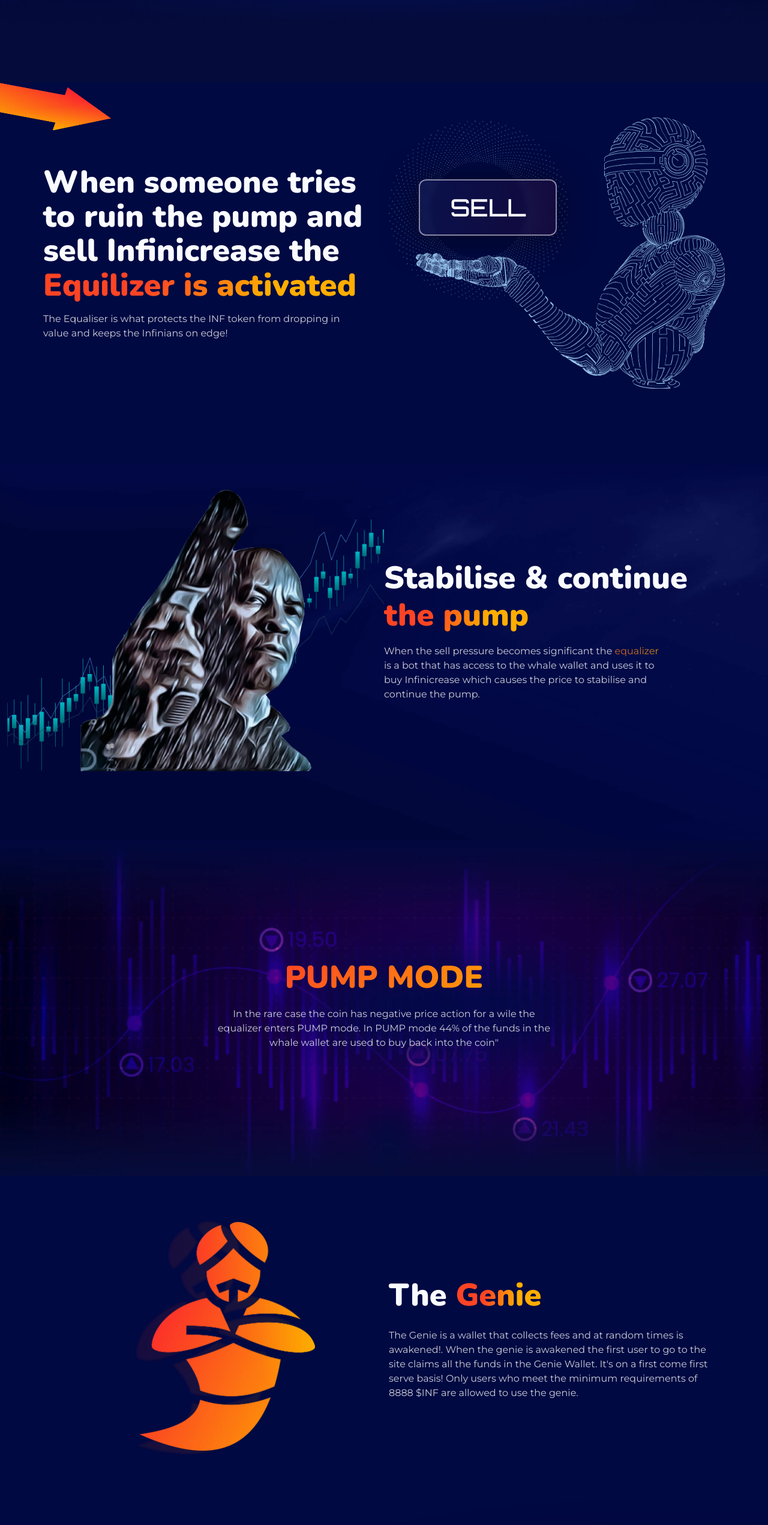
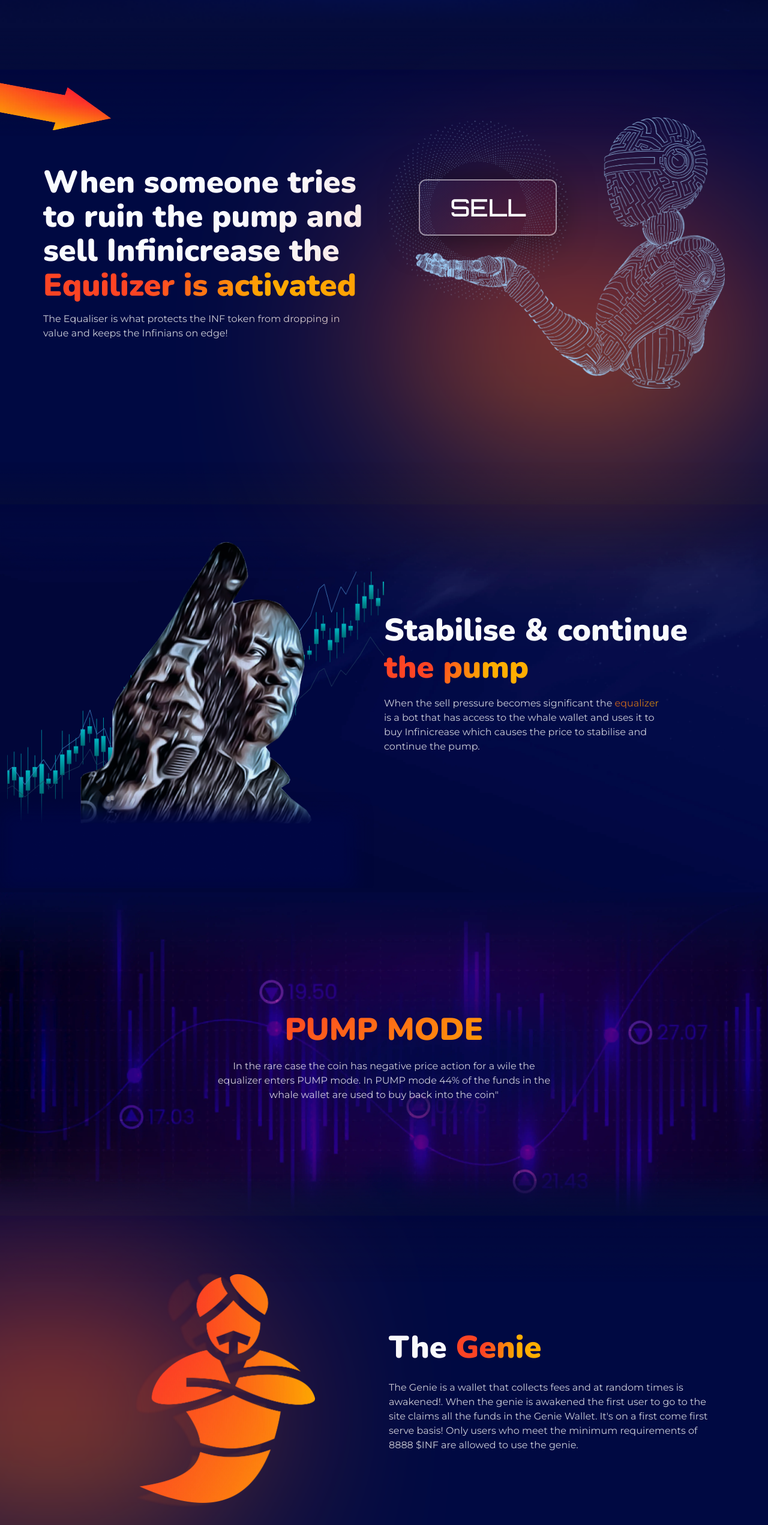
Before and after one commit to radialcoderavipoonia/infinicrease, a Next.js app: page / in a window 1280 px wide. Shown: the part 1562-4105 px from the top of the page at 60% size. Built offline with nearby package versions, Linux system fonts and the light colour scheme.

Commit message:
last commit

```diff
--- a/src/components/Genie.jsx
+++ b/src/components/Genie.jsx
@@ -3,7 +3,8 @@ import React from "react";
 
 const Genie = () => {
   return (
-    <div className="container xl:max-w-[1136px] xl:px-0 px-3 mx-auto pt-[58px] pb-[127px] relative">
+    <div className="container xl:max-w-[1136px] xl:px-0 px-3 mx-auto sm:pt-[58px] lg:pb-[127px] md:pb-24 sm:pb-16 py-12 relative">
+      <div className="w-[250px] h-[600px] bg-gradient-to-r from-[#FC1436] to-[#FFAD00] rotate-[90deg] z-10 rounded-full blur-[150px] absolute left-[-10%] sm:bottom-0 top-0"></div>
       <div className="grid sm:grid-cols-2 grid-cols-1 items-center gap-4">
         <div className="flex justify-center">
           <Image
--- a/src/components/PumpMode.jsx
+++ b/src/components/PumpMode.jsx
@@ -1,8 +1,16 @@
+import Image from "next/image";
 import React from "react";
 
 const PumpMode = () => {
   return (
-    <div className="bg-pumpMode bg-cover">
+    <div className="bg-pumpMode bg-cover relative">
+      <Image
+        className="absolute left-0 bottom-0 translate-y-[50%]"
+        width={1440}
+        height={200}
+        src="/assets/images/stabilies/shadow.png"
+        alt="shadow"
+      />
       <div className="xl:pt-[190px] lg:py-28 py-20 xl:pb-[210px]">
         <h3 className="linear_color2 font-Nunito font-black text-5xl text-center">
           PUMP MODE
--- a/src/components/Sell.jsx
+++ b/src/components/Sell.jsx
@@ -4,6 +4,14 @@ import React from "react";
 const Sell = () => {
   return (
     <div className="relative">
+      <div className="w-[250px] h-[600px] bg-gradient-to-r from-[#FC1436] to-[#FFAD00] rotate-[90deg] z-10 rounded-full blur-[150px] absolute right-[15%] bottom-0"></div>
+      <Image
+        className="absolute left-0 top-0 translate-y-[-50%]"
+        width={1440}
+        height={200}
+        src="/assets/images/stabilies/shadow.png"
+        alt="shadow"
+      />
       <Image
         className="absolute left-0 top-0 md:w-[185px] md:h-20"
         width={130}
@@ -11,7 +19,7 @@ const Sell = () => {
         src="/assets/images/sell/right-arrow.webp"
         alt="right-arrow"
       />
-      <div className="container xl:max-w-[1136px] xl:px-0 px-3 mx-auto pt-[58px] pb-[127px]">
+      <div className="container xl:max-w-[1136px] xl:px-0 px-3 mx-auto sm:pt-[58px] lg:pb-[214px] md:pb-24 sm:pb-16 py-12 overflow-hidden">
         <div className="grid md:grid-cols-2 grid-cols-1 items-center md:gap-4 gap-10">
           <div className="flex flex-col">
             <h3 className="text-cyanBlack font-Nunito font-black text-5xl md:text-start text-center leading-[110%]">
@@ -24,10 +32,11 @@ const Sell = () => {
             </p>
           </div>
           <div className="flex justify-center relative">
-            <button className="sell-button absolute md:top-[23%] md:left-[9%] min-[576px]:top-[33%] top-[25%] min-[576px]:left-[14%] left-[11%] rounded-xl leading-[100%] lg:py-[25px] lg:px-[50px] py-4 px-8 border-2 border-opacity-50 border-white font-Orbitron font-medium text-white xl:text-4xl lg:text-3xl sm:text-2xl text-xl">
+            <button className="sell-button absolute z-10 md:top-[23%] md:left-[9%] min-[576px]:top-[33%] top-[25%] min-[576px]:left-[14%] left-[11%] rounded-xl leading-[100%] lg:py-[25px] lg:px-[50px] py-4 hover:bg-black duration-300 px-8 border-2 border-opacity-50 border-white font-Orbitron font-medium text-white xl:text-4xl lg:text-3xl sm:text-2xl text-xl">
               SELL
             </button>
             <Image
+              className="z-10"
               width={685}
               height={553}
               src="/assets/images/sell/technology.webp"
--- a/src/components/Stabilies.jsx
+++ b/src/components/Stabilies.jsx
@@ -3,18 +3,34 @@ import React from "react";
 
 const Stabilies = () => {
   return (
-    <div className="bg-stabilies bg-cover">
-      <div className="container xl:max-w-[1380px] px-3 mx-auto pt-[42px] pb-[115px]">
+    <div className="bg-stabilies bg-cover relative">
+      <Image
+        className="absolute left-0 top-0 translate-y-[-50%]"
+        width={1440}
+        height={200}
+        src="/assets/images/stabilies/shadow.png"
+        alt="shadow"
+      />
+      <div className="container xl:max-w-[1380px] px-3 mx-auto pt-[42px] pb-[115px] ">
         <div className="flex justify-center items-center flex-row flex-wrap">
-          <div className="md:w-6/12 w-full">
+          <div className="md:w-6/12 w-full relative">
+            <Image
+              className="absolute bottom-[-23%] left-[-2%]"
+              width={647}
+              height={146}
+              src="/assets/images/stabilies/image-shadow.png"
+              alt="image-shadow
+              "
+            />
             <Image
               width={713}
               height={533}
               src="/assets/images/stabilies/stabilies.webp"
-              alt="stabilies"
+              alt="stabiliesgit
+              "
             />
           </div>
-          <div className="md:w-6/12 w-full md:mt-0 mt-10">
+          <div className="md:w-6/12 w-full md:mt-0 mt-24">
             <h3 className="text-cyanBlack font-Nunito font-black text-5xl md:text-start text-center md:max-w-[534px] leading-[120%]">
               Stabilise & continue
               <span className="linear_color2"> the pump</span>
```
Also changed, not shown: public/assets/images/stabilies/image-shadow.png (added), public/assets/images/stabilies/stabilies.png (deleted).
